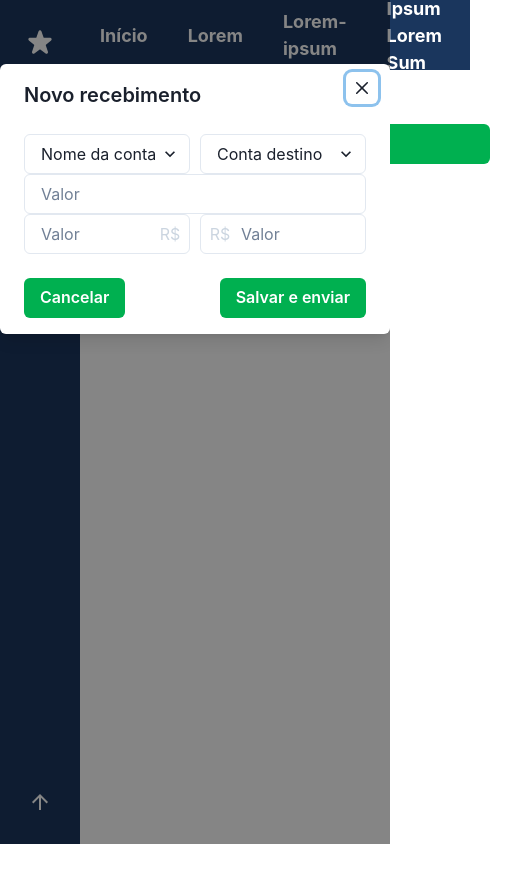
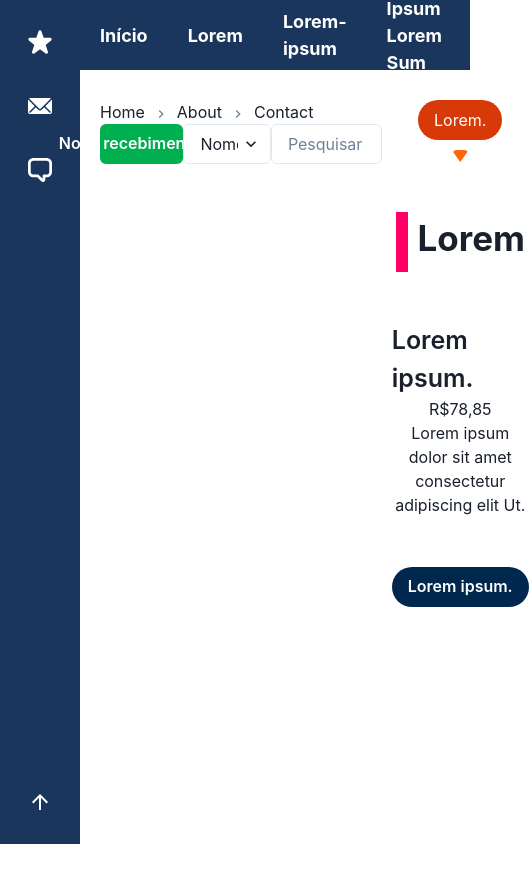
Before and after one commit to marimnzs/empreende-aqui, a React (Create React App) app: page /relatorio in a window 390 px wide. Shown: the top 882 px of the page, 529 px wide, since content can reach past the window. Built offline with nearby package versions, Linux system fonts and the light colour scheme.

Commit message:
add responsive homeScreen

```diff
--- a/src/components/AdsCard.tsx
+++ b/src/components/AdsCard.tsx
@@ -1,15 +1,18 @@
 import React from "react";
-import { Box, Text } from "@chakra-ui/react";
+import { Box, Text, Button } from "@chakra-ui/react";
 
 const AdsCard: React.FC = () => {
   return (
     <Box
-      position="fixed"
-      right="0"
-      top="0"
       height="100vh"
       marginTop="100px"
+      alignItems="center"
+      display="flex"
+      flexDirection="column"
+      gap="50px"
+      maxWidth="260px"
     >
+      <Box display="flex" flexDirection="column"justifyContent="center" alignItems="center" gap="10px">
       <Box
         borderRadius="25px"
         padding="8px 16px 8px 16px"
@@ -17,6 +20,54 @@ const AdsCard: React.FC = () => {
         >
           <Text color="white">Lorem.</Text>
         </Box>
+      <Box
+        width="17px"
+        height="12px"
+        background="rgba(255, 100, 7, 1)"
+        clipPath="polygon(50% 100%, 0 0, 100% 0)"
+        borderRadius="5px"
+       />
+       </Box>
+       <Box
+        display="flex"
+        flexDirection="row"
+        gap="10px"
+       >
+        <Box
+          width="12px"
+          height="60px"
+          background="rgba(255, 0, 102, 1)"
+        />
+        <Text
+          fontWeight="700"
+          fontSize="35px"
+        >
+          Lorem
+        </Text>
+       </Box>
+       <Box
+        display="flex"
+        flexDirection="column"
+        alignItems="center"
+        justifyContent="center"
+       >
+        <Text fontSize="25px" fontWeight="600">
+          Lorem ipsum.
+        </Text>
+        <Text >R$78,85</Text>
+        <Text textAlign="center">Lorem ipsum dolor sit amet consectetur adipiscing elit Ut.</Text>
+       </Box>
+       <Button
+        backgroundColor="rgba(0, 39, 78, 1)"
+        color="white"
+        borderRadius="25px"
+        width="100%"
+        _hover={{
+          backgroundColor: "#06488b"
+        }}
+       >
+        Lorem ipsum.
+        </Button>
     </Box>
   );
 }
--- a/src/components/Card.tsx
+++ b/src/components/Card.tsx
@@ -1,75 +1,75 @@
 import React from "react";
-import { Card, Text, Box, Image } from "@chakra-ui/react";
-import {
-  Airplane,
-  Analytics,
-  Key,
-  Message,
-  People,
-  Receipt
-} from "../assets/icons/index";
+import { Card, Text, SimpleGrid } from "@chakra-ui/react";
+import { Airplane, Analytics, Key, Message, People, Receipt } from "../assets/icons/index";
 import { Link } from "react-router-dom";
-import {useWindowWidth} from "../utils/useWindowWidth";
+import { useWindowWidth } from "../utils/useWindowWidth";
 
 const cardItems = [
   {
-    "title": "Início",
-    "svg": <Airplane />,
-    "path": "/",
+    title: "Início",
+    svg: <Airplane />,
+    path: "/",
+    alt: "Ícone de Avião",
   },
   {
-    "title": "Lorem",
-    "svg": <Message />,
-    "path": "/",
+    title: "Lorem",
+    svg: <Message />,
+    path: "/",
+    alt: "Ícone de Mensagem",
   },
   {
-    "title": "Lorem-Ipsum",
-    "svg": <Key />,
-    "path": "/",
+    title: "Lorem-ipsum",
+    svg: <Key />,
+    path: "/",
+    alt: "Ícone de Chave",
   },
   {
-    "title": "Recebimento",
-    "svg": <Receipt />,
-    "path": "/relatorio",
+    title: "Recebimento",
+    svg: <Receipt />,
+    path: "/relatorio",
+    alt: "Ícone de Recebimento",
   },
   {
-    "title": "Ipsum Lorem",
-    "svg": <People />,
-    "path": "/",
+    title: "Pessoas",
+    svg: <People />,
+    path: "/",
+    alt: "Ícone de Pessoas",
   },
   {
-    "title": "Lorem",
-    "svg": <Analytics />,
-    "path": "/",
+    title: "Lorem",
+    svg: <Analytics />,
+    path: "/",
+    alt: "Ícone de Analytics",
   },
-]
+];
 
 const CardComponent: React.FC = () => {
+  const windowWidth = useWindowWidth();
+  let breakPoint;
 
-  const windowWidth = useWindowWidth();
+  if (windowWidth < 768) {
+    breakPoint = 1;
+  } else if (windowWidth >= 768 && windowWidth <= 1200) {
+    breakPoint = 2;
+  } else {
+    breakPoint = 6;
+  }
 
   return (
-    <Box
-      display="flex"
-      flexDirection={windowWidth < 768 ? "column" : "row"}
-      gap="15px"
-    >
+    <SimpleGrid columns={breakPoint} spacing={6}>
       {cardItems.map((item, index) => (
         <Link key={index} to={item.path}>
           <Card
             backgroundColor="#ffffff"
-            padding="40px"
+            alignItems="center"
+            padding="30px"
             boxShadow="md"
             borderRadius="5px"
             borderWidth="1px"
-            borderColor = 'rgba(0, 39, 78, 0.4)'
-            justifyContent="center"
-            alignItems="center"
+            borderColor="rgba(0, 39, 78, 0.4)"
             _hover={{
-              backgroundColor: 'rgba(0, 39, 78, 0.1)',
+              backgroundColor: 'rgba(0, 39, 78, 0.2)',
             }}
-            gap="10px"
-            minWidth="200px"
           >
             {item.svg}
             <Text fontSize="14px" fontWeight="600" marginTop="10px">
@@ -78,7 +78,7 @@ const CardComponent: React.FC = () => {
           </Card>
         </Link>
       ))}
-    </Box>
+    </SimpleGrid>
   );
 }
 
--- a/src/components/Drawer.tsx
+++ b/src/components/Drawer.tsx
@@ -2,7 +2,7 @@ import React from 'react';
 import { Box, ChakraProvider } from '@chakra-ui/react';
 import { StarIcon, EmailIcon, ChatIcon, ArrowUpIcon, Icon } from '@chakra-ui/icons';
 
-const FixedDrawer = () => {
+const FixedDrawer: React.FC = () => {
   return (
     <ChakraProvider>
       <Box
--- a/src/components/Header.tsx
+++ b/src/components/Header.tsx
@@ -3,30 +3,11 @@ import { Box, Text, Heading } from "@chakra-ui/react";
 import { Link } from "react-router-dom";
 
 const menuItems = [
-  {
-    "path": "/",
-    "name": "Início"
-  },
-  {
-    "path": "/",
-    "name": "Lorem"
-  },
-  {
-    "path": "/",
-    "name": "Lorem-ipsum"
-  },
-  {
-    "path": "/",
-    "name": "Ipsum Lorem Sum"
-  },
-  {
-    "path": "/",
-    "name": "Lorem"
-  },
-  {
-    "path": "/relatorio",
-    "name": "Recebimento"
-  },
+  { path: "/", name: "Início" },
+  { path: "/lorem", name: "Lorem" },
+  { path: "/lorem-ipsum", name: "Lorem-ipsum" },
+  { path: "/ipsum-lorem-sum", name: "Ipsum Lorem Sum" },
+  { path: "/recebimento", name: "Recebimento" },
 ];
 
 const Header: React.FC = () => {
@@ -43,6 +24,7 @@ const Header: React.FC = () => {
       width="100%"
       height="70px"
       gap="20px"
+      zIndex={1000}
     >
       {menuItems.map((item, index) => (
         <Link key={index} to={item.path} style={{ textDecoration: "none", marginLeft: "20px" }}>
--- a/src/components/index.ts
+++ b/src/components/index.ts
@@ -1,5 +1,5 @@
 export { default as Button } from './Button';
-export { default as Card } from './Card';
+export { default as Cards } from './Card';
 export { default as Drawer } from './Drawer';
 export { default as Header } from './Header';
 export { default as Modal } from './Modal';
--- a/src/screens/HomeScreen.tsx
+++ b/src/screens/HomeScreen.tsx
@@ -1,28 +1,36 @@
-import React, { useState } from 'react';
+import React from 'react';
 import { Box, Heading } from '@chakra-ui/react';
-import FixedDrawer from '../components/Drawer';
-import CardComponent from '../components/Card';
+import {
+  Drawer,
+  Cards,
+} from '../components/index';
 import { useWindowWidth } from '../utils/useWindowWidth';
 
 const HomeScreen: React.FC = () => {
+  const width = useWindowWidth();
 
   return (
+    <>
       <Box
+        as="main"
         display="flex"
         width="100%"
         height="100vh"
         justifyContent="center"
         alignItems="start"
         marginTop="50px"
+        marginLeft={width < 768 ? '20px' : '50px'}
+        role="main"
       >
-      <FixedDrawer />
-      <Box>
+        <Drawer />
+        <Box as="section">
           <Heading as='h1' size='md' noOfLines={1} marginBottom="24px">
             Empreende aqui
           </Heading>
-      <CardComponent/>
+          <Cards />
         </Box>
       </Box>
+    </>
   );
 }
 
--- a/src/screens/ReceiptScreen.tsx
+++ b/src/screens/ReceiptScreen.tsx
@@ -1,5 +1,5 @@
 import React, { useState } from 'react';
-import { Box } from '@chakra-ui/react';
+import { Box, Input, Select } from '@chakra-ui/react';
 import { ChevronDownIcon } from '@chakra-ui/icons';
 import {
   Breadcrumb,
@@ -11,25 +11,38 @@ import {
 } from '../components/index'
 
 const ReceiptScreen: React.FC = () => {
-  const [isOpen, setIsOpen] = useState(true);
+  const [isOpen, setIsOpen] = useState(false);
 
   return (
     <>
       <Drawer />
       <Header />
-      <AdsCard />
+      <Box
+        display="flex"
+        flexDirection="row"
+        gap="10px"
+      >
         <Box
           display="flex"
           flexDirection="column"
           marginTop="100px"
           marginLeft="100px"
           width="100%"
-      height="100vh"
           >
           <Breadcrumb />
+          <Box
+            display="flex"
+            flexDirection="row"
+            justifyContent="space-around"
+          >
             <Button colorScheme="teal" rightIcon={<ChevronDownIcon />} onClick={() => setIsOpen(true)}>Novo recebimento</Button>
+            <Select placeholder="Nome da conta"/>
+            <Input placeholder="Pesquisar" />
+          </Box>
+        </Box>
+        <AdsCard />
+      </Box>
       <Modal isOpen={isOpen} onClose={() => setIsOpen(false)} />
-    </Box>
     </>
   );
 }
```
Also changed, not shown: src/components/Container.tsx (added, +19 -0 lines). Lines whose indentation alone changed are shown as unchanged.
